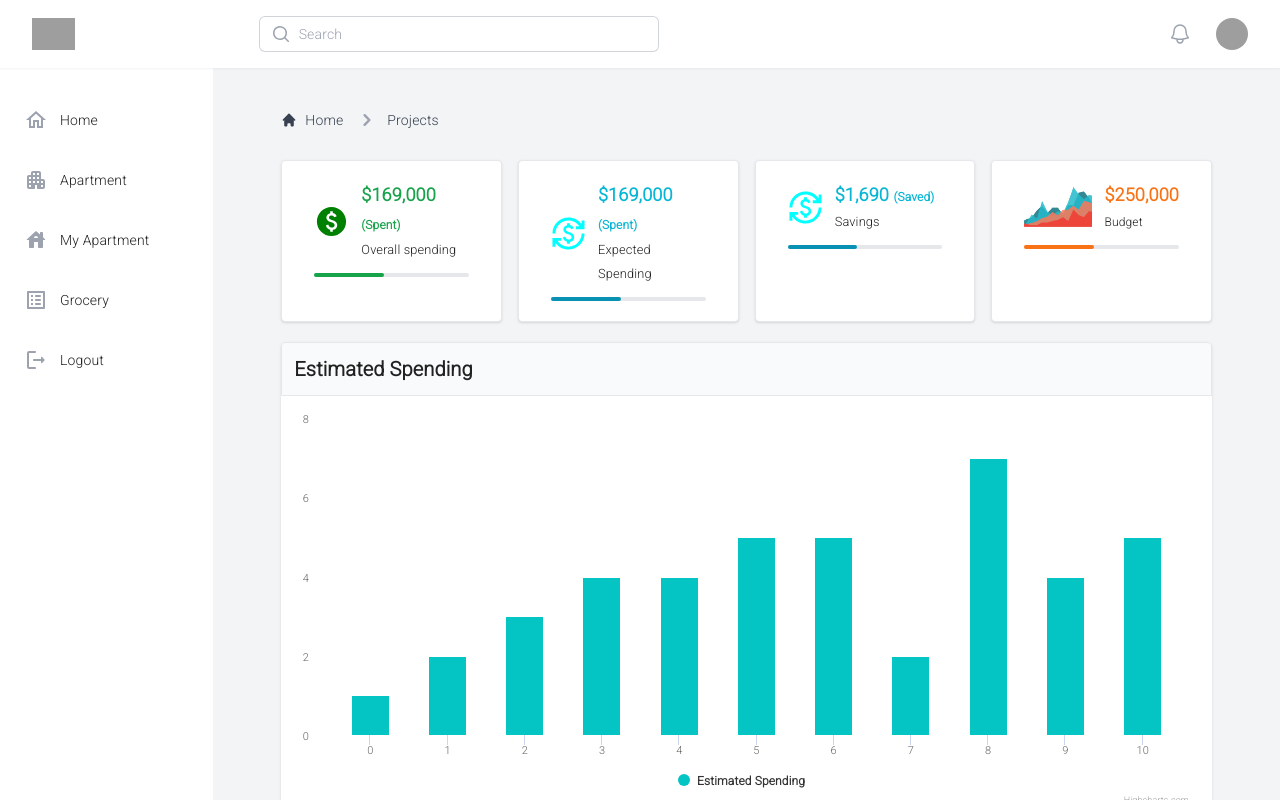
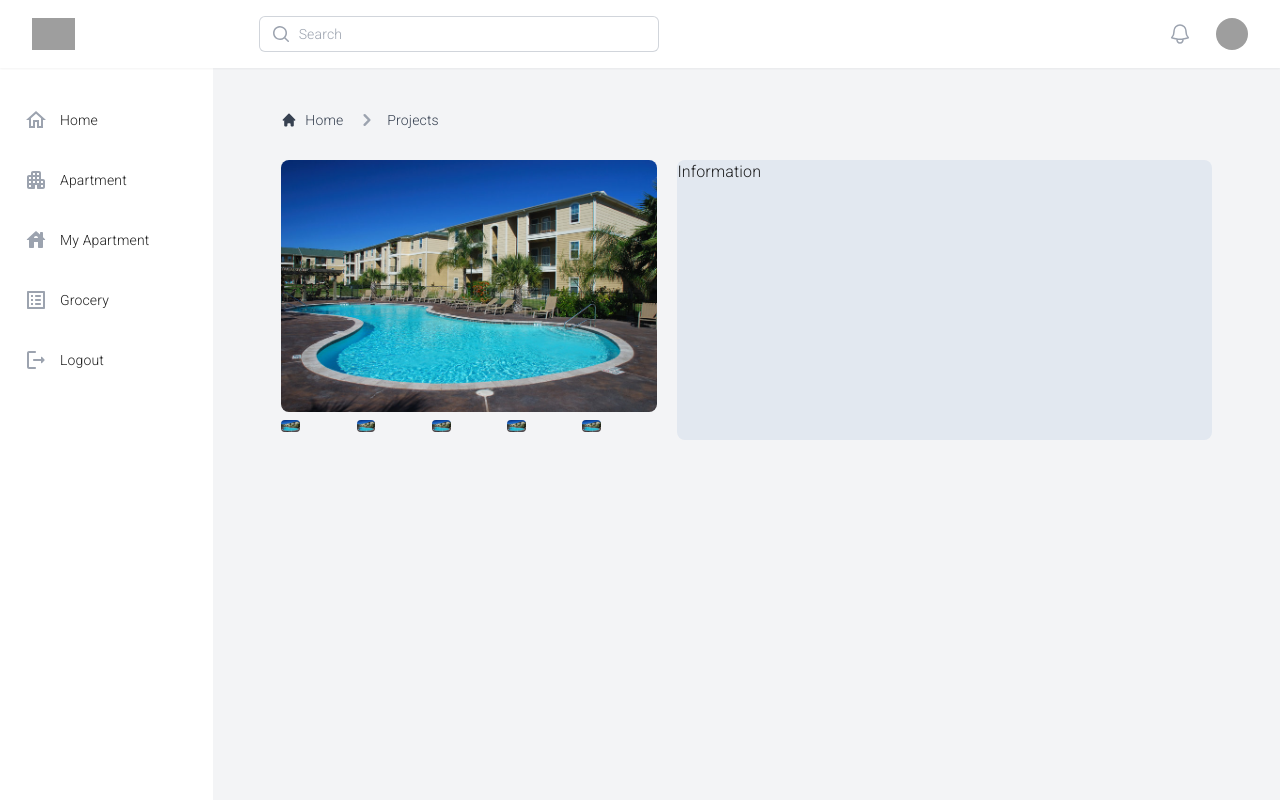
Before and after one commit to farhan-34/appartment-manager, a React (Create React App) app in the folder Apartment-Manager/: page /apartment/1 in a window 1280 px wide. Built offline with nearby package versions, Linux system fonts and the light colour scheme; sample sign-in values are in the browser's storage; grey boxes are pictures that could not be loaded.

Commit message:
creating apartment detail page

```diff
--- a/Apartment-Manager/src/navigation/RouterConfig.jsx
+++ b/Apartment-Manager/src/navigation/RouterConfig.jsx
@@ -2,15 +2,16 @@ import React from 'react';
 import { Route, Routes, } from 'react-router-dom';
 import { Apartment, Home, Login, Rooms } from '../pages';
 import {PrivateRoute} from './PrivateRoute';
+import ApartmentDetail from '../pages/apartment/apartmentDetail';
 
 const AppRouter = () => {
     return (
         <Routes>
             <Route element={ <PrivateRoute /> }>
-                <Route path='/home' exact element={ <Home />} />
+                <Route path='/' exact element={<Home />} />
                 <Route path='/apartment' element={ <Apartment />} />
-                <Route path='/apartment/:id/rooms' element={ <Rooms /> } />
-                <Route path='*' element={ <Home /> } />
+                <Route path='/apartment/room' element={<Rooms />} />
+                <Route path='apartment/:id' element={<ApartmentDetail />} />
             </Route>
             <Route path="/login" element={<Login />}/>
         </Routes>
--- a/Apartment-Manager/src/pages/apartment/ApartmentLV.jsx
+++ b/Apartment-Manager/src/pages/apartment/ApartmentLV.jsx
@@ -2,6 +2,7 @@ import React from 'react'
 import BedIcon from '@mui/icons-material/Bed';
 import BathtubIcon from '@mui/icons-material/Bathtub';
 import StraightenIcon from '@mui/icons-material/Straighten';
+import { Link } from 'react-router-dom';
 
 const ApartmentLV = () => {
     const apartmentList = [
@@ -182,6 +183,7 @@ const ApartmentLV = () => {
                         <div className='h-40 w-full'>
                             <img className='rounded-2xl h-full w-full object-cover' src={require("../../assets/images/apartImage.jpg")} alt='Apartment' />
                         </div>
+                        <Link to={"/apartment/1"}>
                         <div className='p-3'>
                             <strong className='font-extrabold text-lg'>
                                 $ 10,000
@@ -210,6 +212,7 @@ const ApartmentLV = () => {
                                 </div>
                             </div>
                         </div>
+                        </Link>
                     </div>
                 ))
                 }
--- /dev/null
+++ b/Apartment-Manager/src/pages/apartment/apartmentDetail.jsx
@@ -0,0 +1,42 @@
+import React from 'react'
+import { HOC } from '../../components/HOC';
+
+
+const ApartmentDetail = () => {
+    const imageList = [
+
+    ]
+    return (
+        <HOC>
+            <div className='grid grid-cols-12 gap-5 justify-evenly'>
+                <div className='col-span-5 rounded-lg'>
+                    <div>
+                        <img className='w-100 h-3/4 rounded-lg' src={require("../../assets/images/apartImage.jpg")} alt='Apartment' />
+                    </div>
+                    <div className='flex flex-row overflow-x-scroll my-2'>
+                        <div>
+                            <img className='w-1/4 h-full rounded' src={require("../../assets/images/apartImage.jpg")} alt='Apartment' />
+                        </div>
+                        <div>
+                            <img className='w-1/4 h-full rounded' src={require("../../assets/images/apartImage.jpg")} alt='Apartment' />
+                        </div>
+                        <div>
+                            <img className='w-1/4 h-full rounded' src={require("../../assets/images/apartImage.jpg")} alt='Apartment' />
+                        </div>
+                        <div>
+                            <img className='w-1/4 h-full rounded' src={require("../../assets/images/apartImage.jpg")} alt='Apartment' />
+                        </div>
+                        <div>
+                            <img className='w-1/4 h-full rounded' src={require("../../assets/images/apartImage.jpg")} alt='Apartment' />
+                        </div>
+                    </div>
+                </div>
+                <div className='col-span-7 rounded-lg bg-slate-200'>
+                    Information
+                </div>
+            </div>
+        </HOC>
+
+    )
+}
+export default ApartmentDetail
--- a/Apartment-Manager/src/utils/constants/CONSTANTS.js
+++ b/Apartment-Manager/src/utils/constants/CONSTANTS.js
@@ -3,7 +3,7 @@ import { HomeOutlined, ApartmentRounded, HouseRounded, ListAltRounded, LogoutRou
 export const menuList = [
     {
         name: 'Home',
-        path: '/home',
+        path: '/',
         icon: <HomeOutlined />
     },
     {
```
